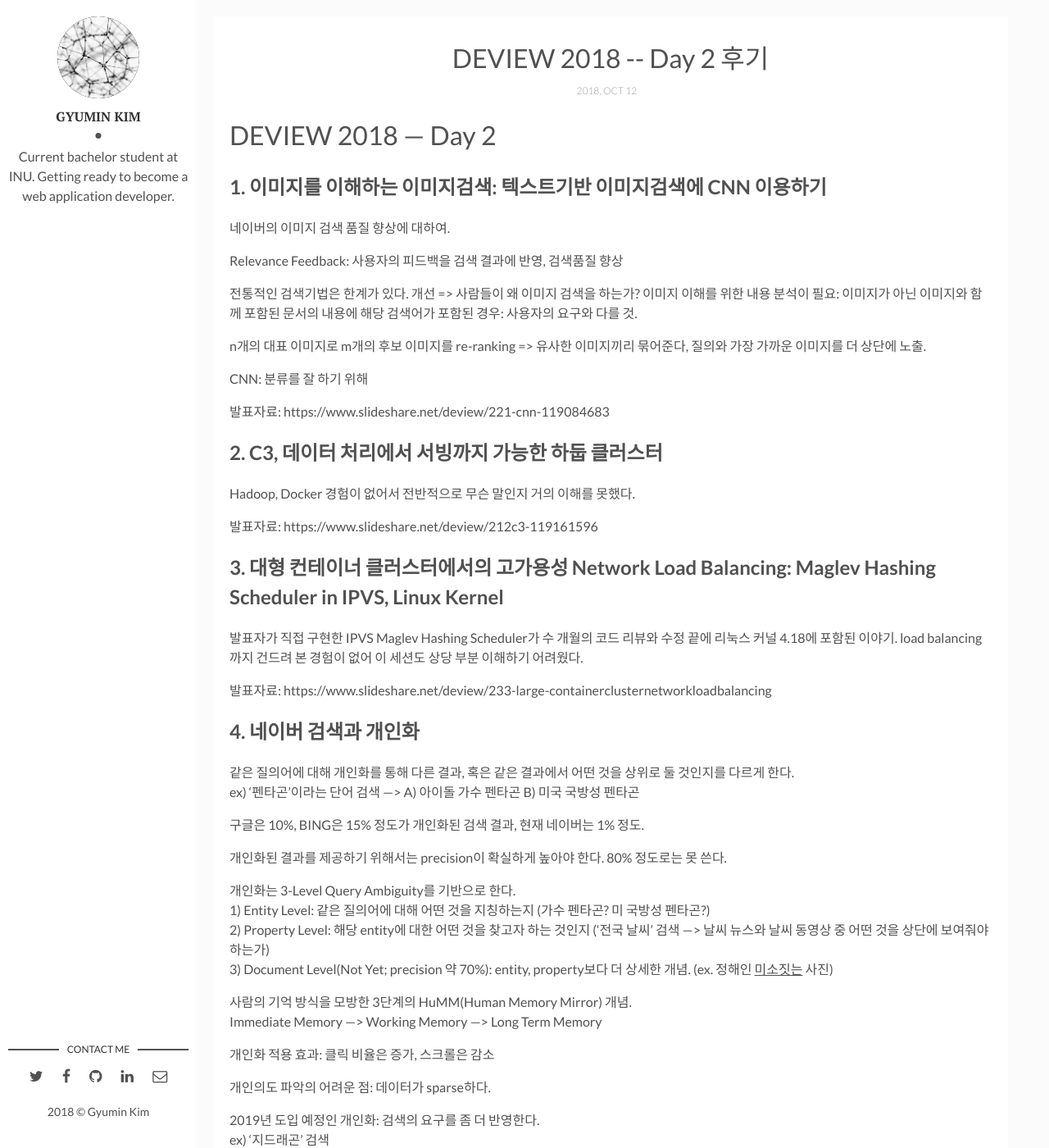
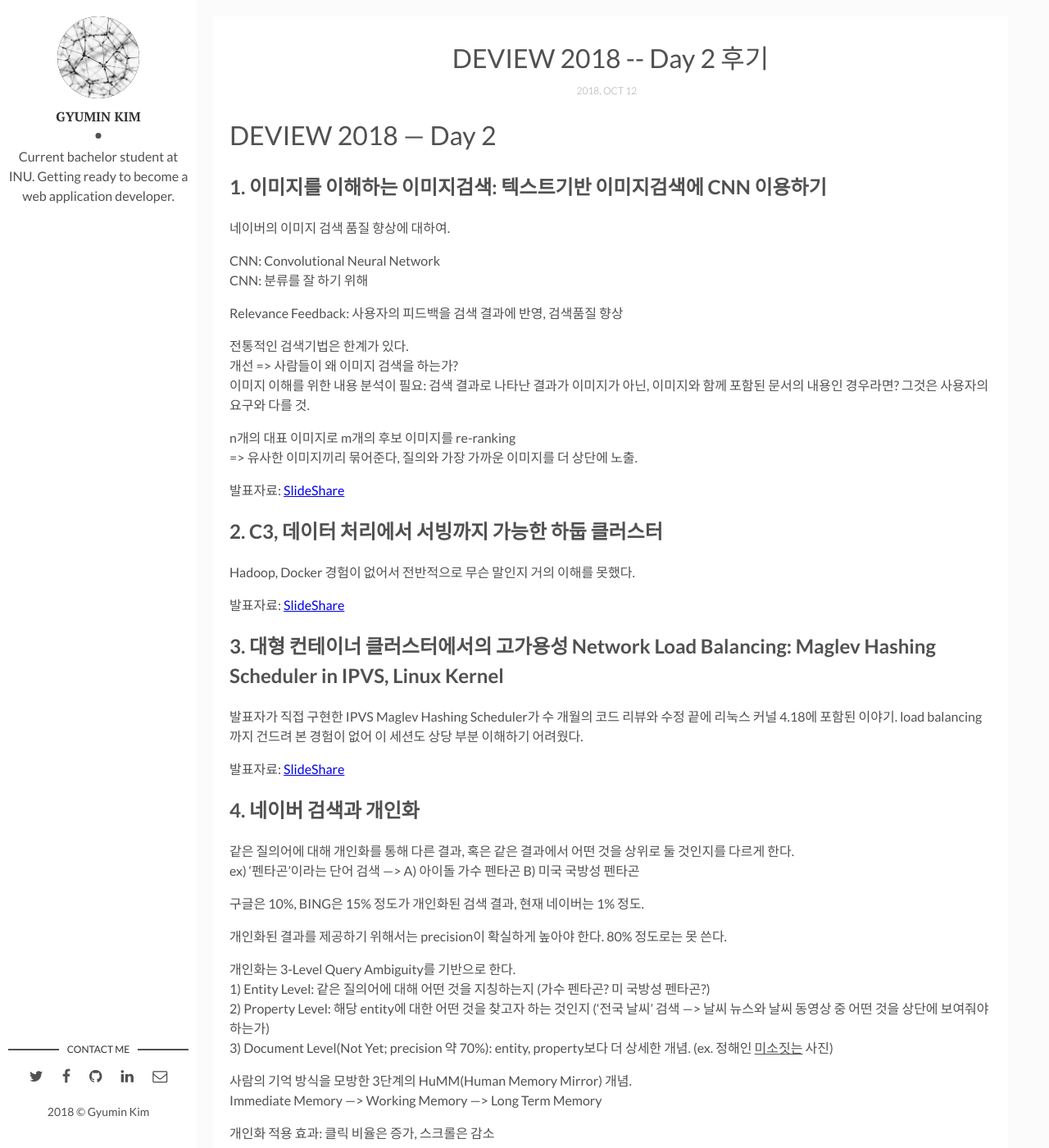
Before and after one commit to gyumin-kim/gyumin-kim.github.com, a Jekyll site: the page built from _posts/2018-10-12-deview-2018-day-2.md, in a window 1280 px wide and 1400 px high. Shown: the whole window at 82% size. Built offline with Jekyll 4.4.1, drawn with Linux system fonts in a browser that asks for light colours; comment, search, counter and statistics services are not loaded; part of the change alters nothing that is shown; some of the changed text lies outside the part shown.

Commit message:
GitHub Blog: Modify DEVIEW 2018 day2 review

```diff
--- a/_posts/2018-10-12-deview-2018-day-2.md
+++ b/_posts/2018-10-12-deview-2018-day-2.md
@@ -11,18 +11,19 @@ img:  # Add image post (optional)
 
 네이버의 이미지 검색 품질 향상에 대하여.
 
+CNN: Convolutional Neural Network
+CNN: 분류를 잘 하기 위해
+
 Relevance Feedback: 사용자의 피드백을 검색 결과에 반영, 검색품질 향상
 
 전통적인 검색기법은 한계가 있다.
 개선 => 사람들이 왜 이미지 검색을 하는가?
-이미지 이해를 위한 내용 분석이 필요: 이미지가 아닌 이미지와 함께 포함된 문서의 내용에 해당 검색어가 포함된 경우: 사용자의 요구와 다를 것.
+이미지 이해를 위한 내용 분석이 필요: 검색 결과로 나타난 결과가 이미지가 아닌, 이미지와 함께 포함된 문서의 내용인 경우라면? 그것은 사용자의 요구와 다를 것.
 
 n개의 대표 이미지로 m개의 후보 이미지를 re-ranking
 => 유사한 이미지끼리 묶어준다, 질의와 가장 가까운 이미지를 더 상단에 노출.
 
-CNN: 분류를 잘 하기 위해
-
-발표자료: https://www.slideshare.net/deview/221-cnn-119084683
+발표자료: [SlideShare](https://www.slideshare.net/deview/221-cnn-119084683)
 
 
 
@@ -30,7 +31,7 @@ CNN: 분류를 잘 하기 위해
 
 Hadoop, Docker 경험이 없어서 전반적으로 무슨 말인지 거의 이해를 못했다.
 
-발표자료: https://www.slideshare.net/deview/212c3-119161596
+발표자료: [SlideShare](https://www.slideshare.net/deview/212c3-119161596)
 
 
 
@@ -38,7 +39,7 @@ Hadoop, Docker 경험이 없어서 전반적으로 무슨 말인지 거의 이
 
 발표자가 직접 구현한 IPVS Maglev Hashing Scheduler가 수 개월의 코드 리뷰와 수정 끝에 리눅스 커널 4.18에 포함된 이야기. load balancing까지 건드려 본 경험이 없어 이 세션도 상당 부분 이해하기 어려웠다.
 
-발표자료: https://www.slideshare.net/deview/233-large-containerclusternetworkloadbalancing
+발표자료: [SlideShare](https://www.slideshare.net/deview/233-large-containerclusternetworkloadbalancing)
 
 
 
@@ -67,7 +68,7 @@ Immediate Memory —> Working Memory —> Long Term Memory
 ex) '지드래곤' 검색
 —> 인물 프로필을 상단에 or 대부분을 인물 사진만(인스타그램 쓰는 것처럼) or 영상만(기존의 네이버로서는 매우 혁신적인 방법을 구상 중)
 
-발표자료: https://www.slideshare.net/deview/224naver-search-npersonalizationfinal
+발표자료: [SlideShare](https://www.slideshare.net/deview/224naver-search-npersonalizationfinal)
 
 
 
@@ -76,7 +77,7 @@ ex) '지드래곤' 검색
 네이버 검색 시스템의 목표:
 대용량 처리(High Throughput) —> 많은 사용자가 동시에 검색을 요청해도 문제 없어야 한다.
 짧은 대기시간(Low Latency) —> 검색을 요청하면 1초 안에는 결과가 나와야 한다.
-=> 이 시점에서, 학교 수업 때 들었던 [0.1초의 latency가 Amazon의 매출에 미치는 영향](https://blog.gigaspaces.com/amazon-found-every-100ms-of-latency-cost-them-1-in-sales/)이 다시금 떠올랐다.
+=> 이 시점에서, 학교 수업 때 얼핏 들었던 [0.1초의 latency가 Amazon의 매출에 미치는 영향](https://blog.gigaspaces.com/amazon-found-every-100ms-of-latency-cost-them-1-in-sales/)이 다시금 떠올랐다.
 
 결국은 장애가 발생하지 않도록 예방하는 것이 가장 중요하다.
 
@@ -90,4 +91,4 @@ SRE는 시스템이 안정적으로 돌아가게 만들기 위한 '모든' 활
 
 Incident(예기치 않았던 이벤트나 사건) 처리 후 많은 엔지니어들이 의욕・집중력 저하 등 각종 문제를 경험함. 엔지니어들의 심리적 안정을 위해 노력 중.
 
-발표자료: https://www.slideshare.net/deview/216sresearchreliabilityengineering
+발표자료: [SlideShare](https://www.slideshare.net/deview/216sresearchreliabilityengineering)
```
